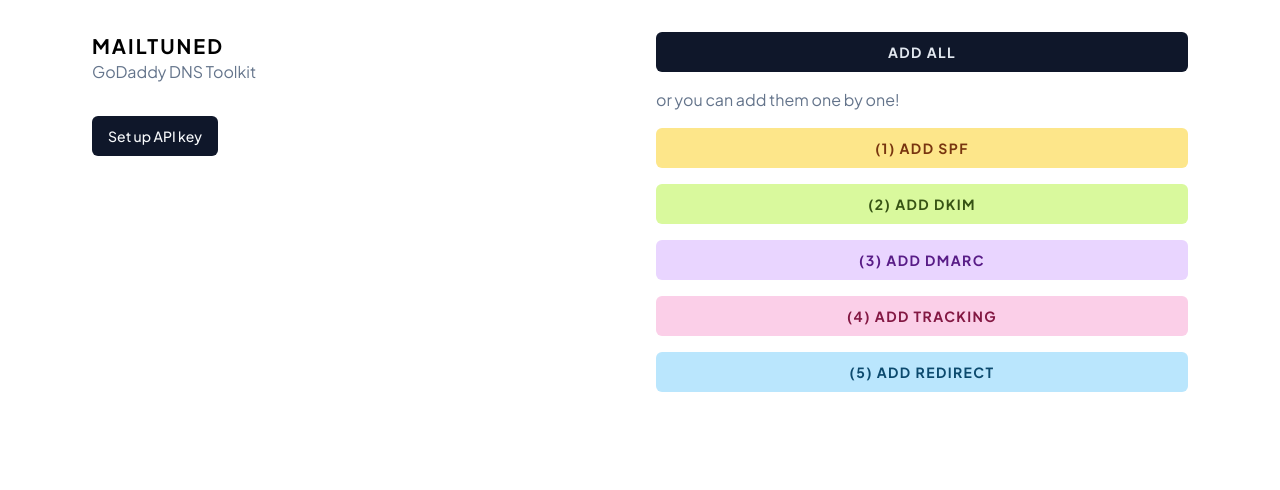
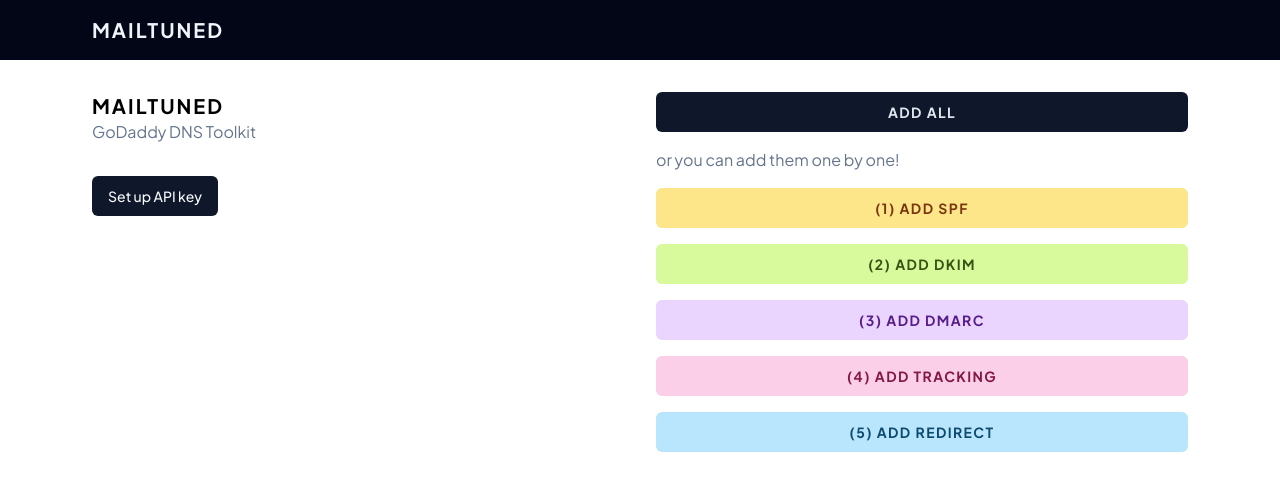
Before and after one commit to acomarcho/mailtuned, a Next.js app: page / in a window 1280 px wide. Shown: the top 490 px of the page. Built offline with nearby package versions, Linux system fonts and the light colour scheme.

Commit message:
Feat: Add navigation bar to all page

```diff
--- a/app/layout.tsx
+++ b/app/layout.tsx
@@ -4,6 +4,7 @@
 import JotaiProvider from "@/components/jotai/provider";
 import { Toaster } from "@/components/ui/sonner";
 import TanstackQueryProvider from "@/components/tanstack-query/provider";
+import Link from "next/link";
 
 const plus_jakarta_sans = Plus_Jakarta_Sans({ subsets: ["latin"] });
 
@@ -23,6 +24,16 @@
         <JotaiProvider>
           <TanstackQueryProvider>
             <Toaster richColors />
+            <div className="p-4 bg-slate-950">
+              <div className="px-8 max-w-wrapper mx-auto">
+                <Link
+                  href="/"
+                  className="font-bold text-slate-100 uppercase tracking-widest text-xl"
+                >
+                  Mailtuned
+                </Link>
+              </div>
+            </div>
             {children}
           </TanstackQueryProvider>
         </JotaiProvider>
```
